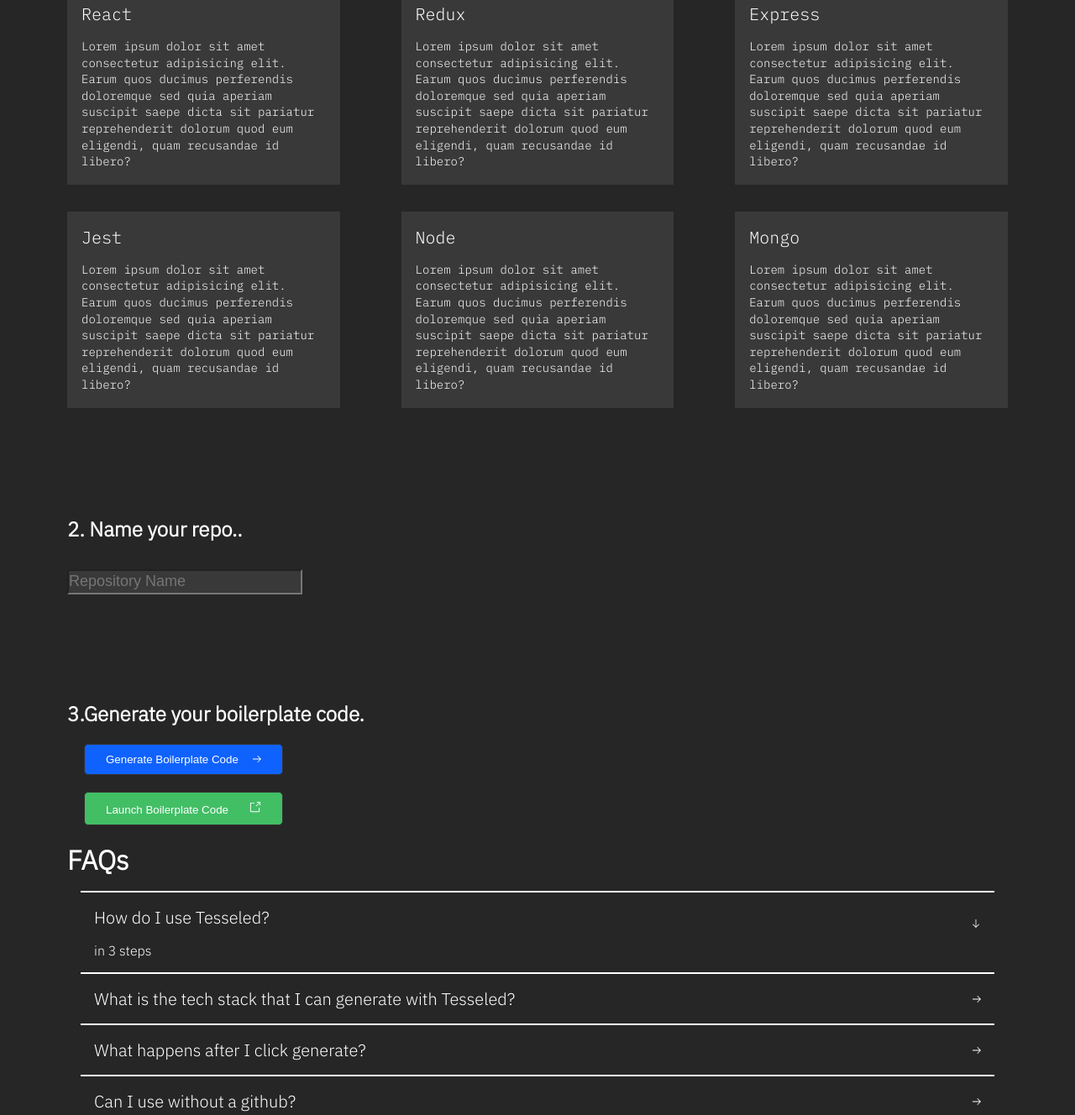
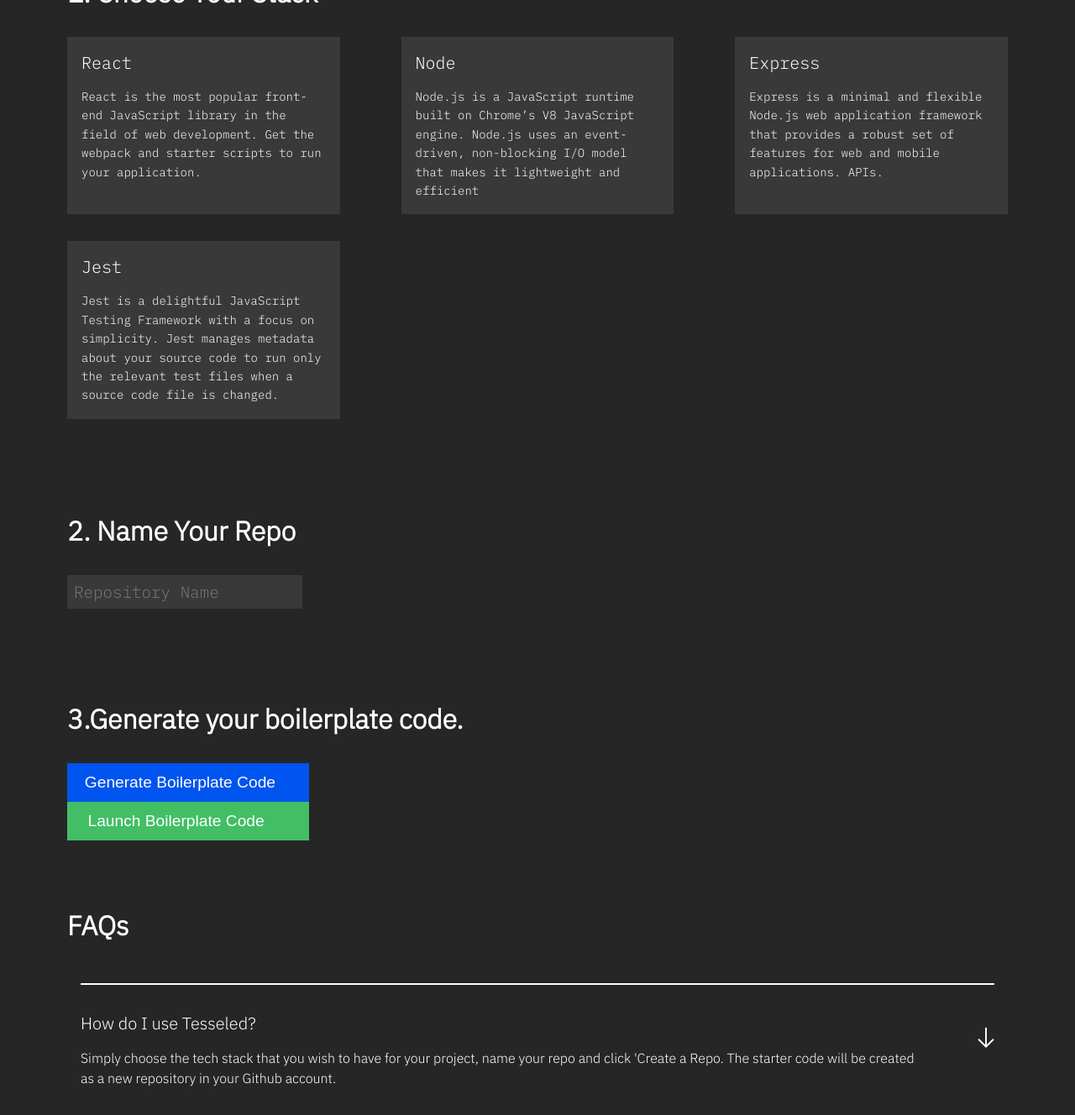
Before and after one commit to team-tassled-wobbegong/tassled, a React app: page / in a window 1280 px wide. Shown: the part 428-1756 px from the top of the page at 84% size. Built offline with nearby package versions, Linux system fonts and the light colour scheme.

Commit message:
CSS done.

```diff
--- a/client/components/App/App.js
+++ b/client/components/App/App.js
@@ -15,42 +15,28 @@
     id: Math.random(),
     tech: 'React',
     description:
-      'Lorem ipsum dolor sit amet consectetur adipisicing elit. Earum quos ducimus perferendis doloremque sed quia aperiam suscipit saepe dicta sit pariatur reprehenderit dolorum quod eum eligendi, quam recusandae id libero?',
+      'React is the most popular front-end JavaScript library in the field of web development. Get the webpack and starter scripts to run your application.',
     isSelected: false,
   },
   {
     id: Math.random(),
-    tech: 'Redux',
+    tech: 'Node',
     description:
-      'Lorem ipsum dolor sit amet consectetur adipisicing elit. Earum quos ducimus perferendis doloremque sed quia aperiam suscipit saepe dicta sit pariatur reprehenderit dolorum quod eum eligendi, quam recusandae id libero?',
+      'Node.js is a JavaScript runtime built on Chrome’s V8 JavaScript engine. Node.js uses an event-driven, non-blocking I/O model that makes it lightweight and efficient',
     isSelected: false,
   },
   {
     id: Math.random(),
     tech: 'Express',
     description:
-      'Lorem ipsum dolor sit amet consectetur adipisicing elit. Earum quos ducimus perferendis doloremque sed quia aperiam suscipit saepe dicta sit pariatur reprehenderit dolorum quod eum eligendi, quam recusandae id libero?',
+      'Express is a minimal and flexible Node.js web application framework that provides a robust set of features for web and mobile applications. APIs.',
     isSelected: false,
   },
   {
     id: Math.random(),
     tech: 'Jest',
     description:
-      'Lorem ipsum dolor sit amet consectetur adipisicing elit. Earum quos ducimus perferendis doloremque sed quia aperiam suscipit saepe dicta sit pariatur reprehenderit dolorum quod eum eligendi, quam recusandae id libero?',
-    isSelected: false,
-  },
-  {
-    id: Math.random(),
-    tech: 'Node',
-    description:
-      'Lorem ipsum dolor sit amet consectetur adipisicing elit. Earum quos ducimus perferendis doloremque sed quia aperiam suscipit saepe dicta sit pariatur reprehenderit dolorum quod eum eligendi, quam recusandae id libero?',
-    isSelected: false,
-  },
-  {
-    id: Math.random(),
-    tech: 'Mongo',
-    description:
-      'Lorem ipsum dolor sit amet consectetur adipisicing elit. Earum quos ducimus perferendis doloremque sed quia aperiam suscipit saepe dicta sit pariatur reprehenderit dolorum quod eum eligendi, quam recusandae id libero?',
+      'Jest is a delightful JavaScript Testing Framework with a focus on simplicity. Jest manages metadata about your source code to run only the relevant test files when a source code file is changed.',
     isSelected: false,
   },
 ];
--- a/client/components/App/app.scss
+++ b/client/components/App/app.scss
@@ -8,4 +8,6 @@
 
 main {
   padding: 0 5rem;
+  max-width: 1400px;
+  margin: auto;
 }
--- a/client/components/Card/_card.scss
+++ b/client/components/Card/_card.scss
@@ -14,7 +14,7 @@
 
   .description {
     font-size: 14px;
-    line-height: 1.4;
+    line-height: 1.6;
   }
 }
 
--- a/client/components/ChooseStack/_choose_stack.scss
+++ b/client/components/ChooseStack/_choose_stack.scss
@@ -1,5 +1,6 @@
 .ChooseStack {
   h2 {
     margin-bottom: 2rem;
+    font-size: 2rem;
   }
 }
--- a/client/components/Faqs/Faqs.js
+++ b/client/components/Faqs/Faqs.js
@@ -8,22 +8,22 @@
   const [faqs, setFaqs] = useState([
     {
       question: 'How do I use Tesseled?',
-      answer: 'in 3 steps',
+      answer: `Simply choose the tech stack that you wish to have for your project, name your repo and click 'Create a Repo. The starter code will be created as a new repository in your Github account.`,
       open: true,
     },
     {
       question: 'What is the tech stack that I can generate with Tesseled?',
-      answer: 'list steps',
+      answer: 'Currently, we have React, Express, Node and Jest. There will be more coming soon.' ,
       open: false,
     },
     {
-      question: 'What happens after I click generate?',
-      answer: 'check your github',
+      question: `What happens after I click 'Create a Repo'?`,
+      answer: 'The starter code that you based on your selected tech stack will be created as a new repository in your Github account.',
       open: false,
     },
     {
-      question: 'Can I use without a github?',
-      answer: 'No',
+      question: 'Can I use without a Github?',
+      answer: 'As we would need access to your Github account to create the repository, we will need your Github for authentication.',
       open: false,
     },
 
@@ -42,7 +42,7 @@
 
   return (
     <div className='faqs-wrapper'>
-      <h1>FAQs</h1>
+      <h2>FAQs</h2>
       <div className='faqs'>
         {faqs.map((faq, i) => (
           <FaqOpen faq={faq} index={i} toggleFAQ={toggleFAQ} />
--- a/client/components/Faqs/Faqs.scss
+++ b/client/components/Faqs/Faqs.scss
@@ -2,6 +2,14 @@
   margin: 0;
   padding: 0;
   box-sizing: border-box;
+}
+
+.faqs-wrapper {
+  margin-bottom: 5rem;
+}
+.faqs-wrapper h2 {
+  font-size: 2rem;
+  margin-bottom: 2rem;
 }
 
 .faqs {
@@ -12,7 +20,7 @@
 }
 
 .faqs .faq {
-  padding: 16px;
+  padding: 2rem 0;
   border-top: 2px solid white;
 
 }
@@ -39,7 +47,6 @@
   background-position: center;
   background-size: contain;
   background-repeat: no-repeat;
-
   transition: all 0.4s ease;
 
 }
@@ -63,3 +70,8 @@
   opacity: 1;
   max-height: 1000px;
 }
+
+.faq-answer {
+  line-height: 1.5;
+  max-width: 1000px;
+}
--- a/client/components/Hero/Hero.js
+++ b/client/components/Hero/Hero.js
@@ -6,7 +6,7 @@
   <div className="Intro">
     <div className="left">
       <h1>Package your starter code in clicks, not hours</h1>
-      <p>
+      <p className='hero-sub'>
         Create your customizable boilerplate code for your next full-stack project. Delivered to you
         in a Github repo.
       </p>
--- a/client/components/Hero/_hero.scss
+++ b/client/components/Hero/_hero.scss
@@ -1,12 +1,12 @@
 .Intro {
   display: flex;
   align-items: center;
-
   height: 300px;
+  margin-bottom: 3rem;
 
   .left {
     h1 {
-      font-size: 3rem;
+      font-size: 3.25rem;
       margin-bottom: 1.5rem;
     }
 
@@ -19,3 +19,8 @@
     width: 50%;
   }
 }
+
+.hero-sub {
+  font-size: 1.25rem;
+  line-height: 1.5;
+}
--- a/client/components/NavBar/NavBar.js
+++ b/client/components/NavBar/NavBar.js
@@ -2,7 +2,7 @@
 
 const NavBar = ({ connectToGitHub }) => (
   <div className="NavBar">
-    <div className="left">Tasselled Wobbegong</div>
+    <div className="left">[Tesseled]</div>
     <div className="right">
       <span onClick={connectToGitHub}>Login in with Github</span>
       <i className="fab fa-github"></i>
--- a/client/components/NavBar/_navbar.scss
+++ b/client/components/NavBar/_navbar.scss
@@ -1,3 +1,5 @@
+
+
 .NavBar {
   background-color: #161616;
   border-bottom: 1px solid #393939;
--- a/client/components/RepoButtons/RepoButtons.js
+++ b/client/components/RepoButtons/RepoButtons.js
@@ -7,11 +7,10 @@
     <div className="repoButtons">
       <h2>3.Generate your boilerplate code.</h2>
       <button className="generateButton">
-        <span>Generate Boilerplate Code</span> <Arrow />{' '}
+        <span>Generate Boilerplate Code</span>
       </button>
       <button className="launchButton">
         <span>Launch Boilerplate Code </span>
-        <Launch />{' '}
       </button>
     </div>
   );
--- a/client/components/RepoButtons/_RepoButtons.scss
+++ b/client/components/RepoButtons/_RepoButtons.scss
@@ -1,20 +1,39 @@
+.repoButtons {
+  margin-bottom: 5rem;
+}
+
 .repoButtons button {
-  background-color: #0f62fe;
-  padding: 10px 25px;
+  background-color: #0054f0;
+  padding: 12px 16px;
   color: white;
-  border: #333 1px solid;
-  border-radius: 5px;
-  margin: 1.5em;
   display: block;
+  font-size: 1rem;
+  width: 18rem;
+  border: none;
   cursor: pointer;
+}
+
+.repoButtons h2 {
+  font-size: 2rem;
+  margin-bottom: 2rem;
+}
+
+.button-flex {
+display: flex;
+  justify-content: center;
+  align-items: stretch;
 }
 
 .generateButton span {
   padding-right: 1em;
+  font-size: 1.2rem;
+  position: relative;
 }
 
 .launchButton span {
   padding-right: 1.5em;
+  font-size: 1.2rem;
+  position: relative;
 }
 
 .repoButtons .launchButton {
@@ -22,7 +41,9 @@
 }
 
 .repoButtons button:hover {
-  background-color: #122622;
+  background-color: #f1c21b;
+  color: #262626;
+  transition: 0.3s ease;
 }
 
 .repoButtons button:active {
--- a/client/components/SearchParams/SearchParams.js
+++ b/client/components/SearchParams/SearchParams.js
@@ -4,7 +4,7 @@
   const [repository, setRepository] = useState('');
   return (
     <div className="search-params">
-      <h2>2. Name your repo..</h2>
+      <h2>2. Name Your Repo</h2>
       <label htmlFor="repository">
         <input
           type="text"
--- a/client/components/SearchParams/_SearchParams.scss
+++ b/client/components/SearchParams/_SearchParams.scss
@@ -1,10 +1,13 @@
+@import url('https://fonts.googleapis.com/css2?family=IBM+Plex+Sans:wght@300&display=swap');
+@import url('https://fonts.googleapis.com/css2?family=IBM+Plex+Mono:wght@300&display=swap');
+
 .search-params {
-  width: 1100px;
-  margin: 6em 0;
+  margin: 5em 0;
 }
 
 .search-params h2 {
   margin-bottom: 2rem;
+  font-size: 2rem;
 }
 
 .search-params label {
@@ -13,10 +16,22 @@
 }
 
 .search-params input {
+  font-family: 'IBM Plex Mono', serif;
   margin-bottom: 30px;
-  font-size: 18px;
+  font-size: 1rem;
   height: 30px;
   width: 280px;
   background-color: #393939;
   color: inherit;
 }
+
+#repository {
+  height: 2.5rem;
+  border: none;
+  padding-left: 8px;
+  font-size: 1.2rem;
+}
+#repository:focus {
+  outline: none;
+  border-bottom: 1px solid #f1c21b
+}
--- a/client/index.scss
+++ b/client/index.scss
@@ -2,7 +2,7 @@
 @import url('https://fonts.googleapis.com/css2?family=IBM+Plex+Mono:wght@300&display=swap');
 
 $yellow: #f1c21b;
-$blue: #0f62fe;
+$blue: #0F62FE;
 $green: #42be65;
 
 $navbarBg: #161616;
--- a/client/svg/Arrow.js
+++ b/client/svg/Arrow.js
@@ -2,7 +2,7 @@
 
 const Arrow = () => {
   return (
-    <svg width="10" height="10" viewBox="0 0 25 20" fill="none" xmlns="http://www.w3.org/2000/svg">
+    <svg width="24" height="24" viewBox="0 0 25 20" fill="none" xmlns="http://www.w3.org/2000/svg">
       <path d="M15 0L13.6 1.4L21.1 9H0V11H21.1L13.6 18.6L15 20L25 10L15 0Z" fill="white" />
     </svg>
   );
--- a/client/svg/Launch.js
+++ b/client/svg/Launch.js
@@ -2,7 +2,7 @@
 
 const Launch = () => {
   return (
-    <svg width="15" height="15" viewBox="0 0 23 23" fill="none" xmlns="http://www.w3.org/2000/svg">
+    <svg width="24" height="24" viewBox="0 0 23 23" fill="none" xmlns="http://www.w3.org/2000/svg">
       <path
         d="M18.6875 20.125H4.3125C3.93125 20.125 3.56562 19.9735 3.29603 19.704C3.02645 19.4344 2.875 19.0687 2.875 18.6875V4.3125C2.875 3.93125 3.02645 3.56562 3.29603 3.29603C3.56562 3.02645 3.93125 2.875 4.3125 2.875H10.7812V4.3125H4.3125V18.6875H18.6875V12.2188H20.125V18.6875C20.125 19.0687 19.9735 19.4344 19.704 19.704C19.4344 19.9735 19.0687 20.125 18.6875 20.125Z"
         fill="white"
```
